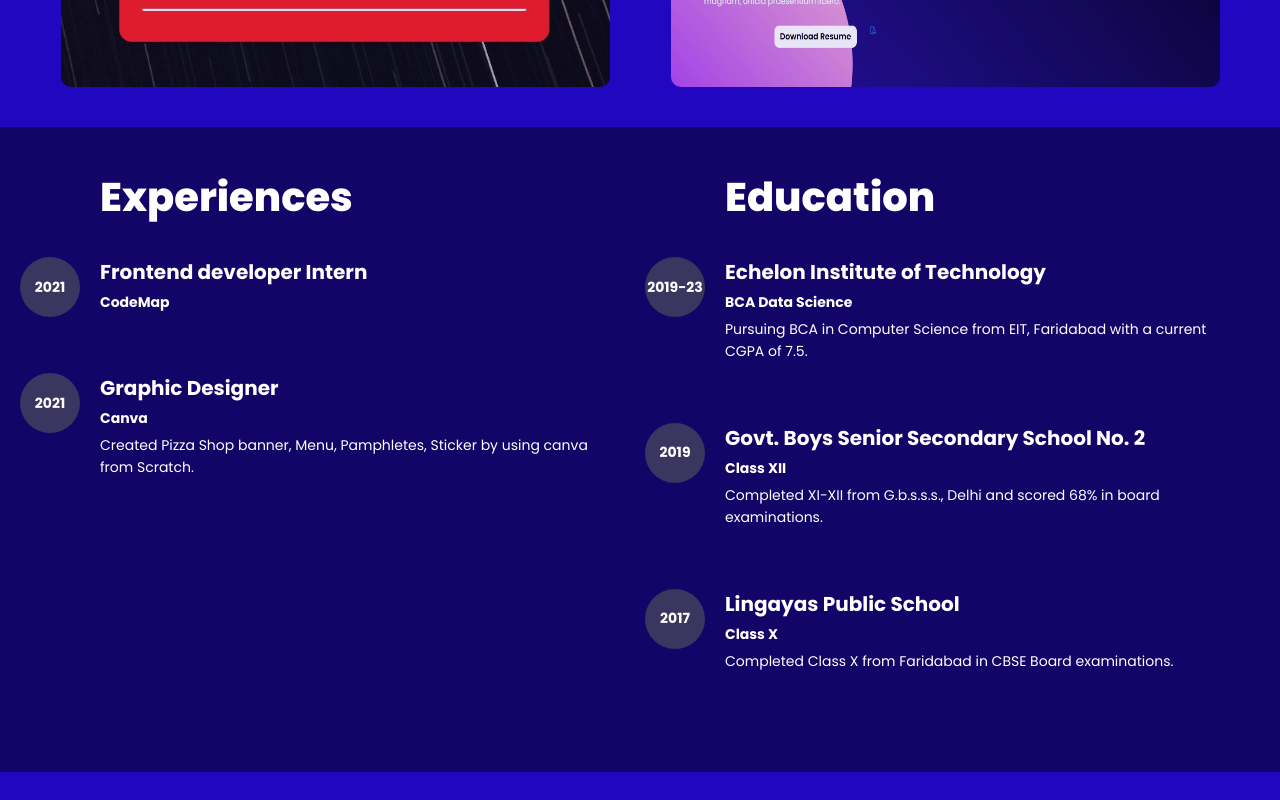
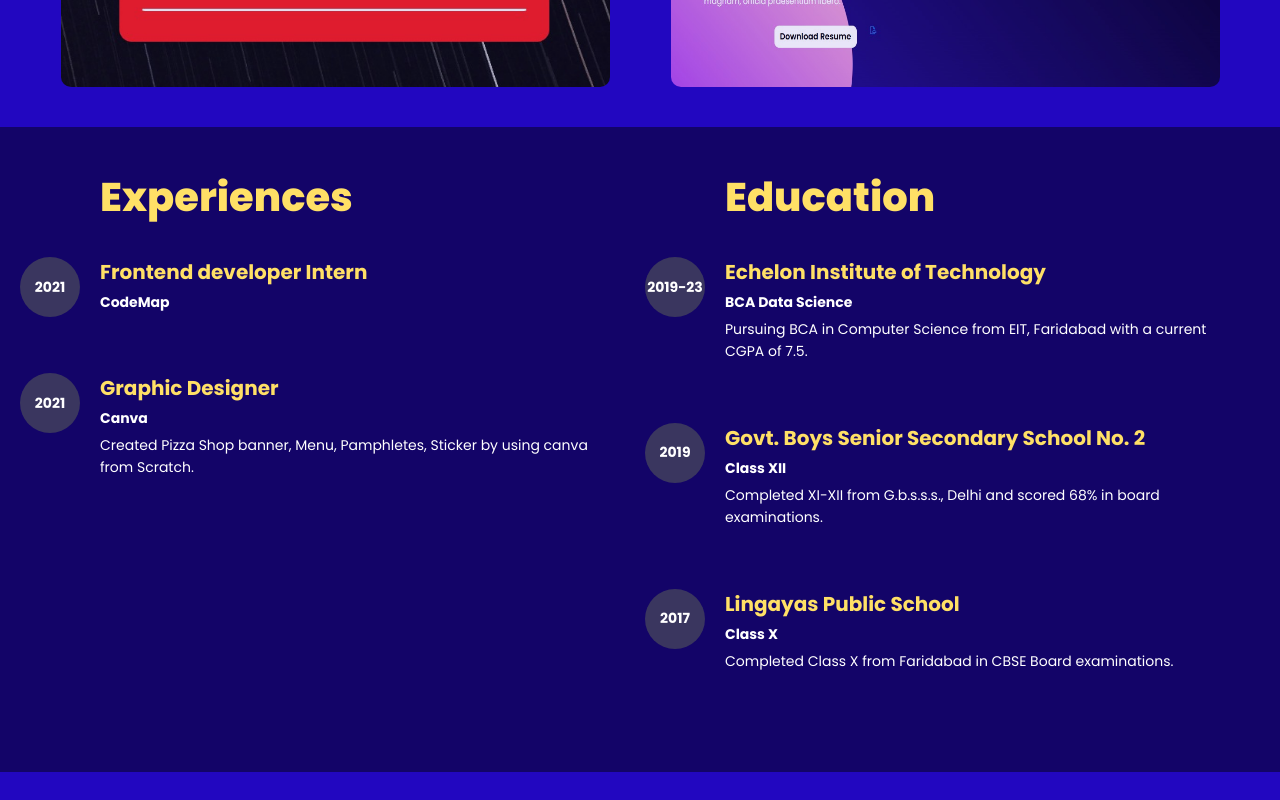
Before and after one commit to whiteghoster/Anshu_portfolio, a plain HTML site: page index.html in a window 1280 px wide. Shown: the part 2540-3340 px from the top of the page. Drawn offline with nearby package versions, Linux system fonts and the light colour scheme; a small style sheet from the web is missing.

Commit message:
Update style.css

```diff
--- a/style.css
+++ b/style.css
@@ -627,7 +627,8 @@ footer {
 
 .resume-container {
   background-color: rgb(19, 4, 104);
-  color: #ffffff;
+  color: #FFE066
+  ;
   padding: 40px;
   display: flex;
   justify-content: space-between;
```
